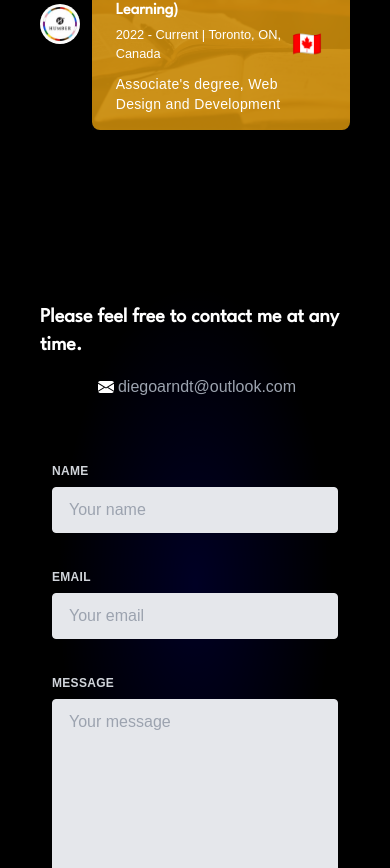
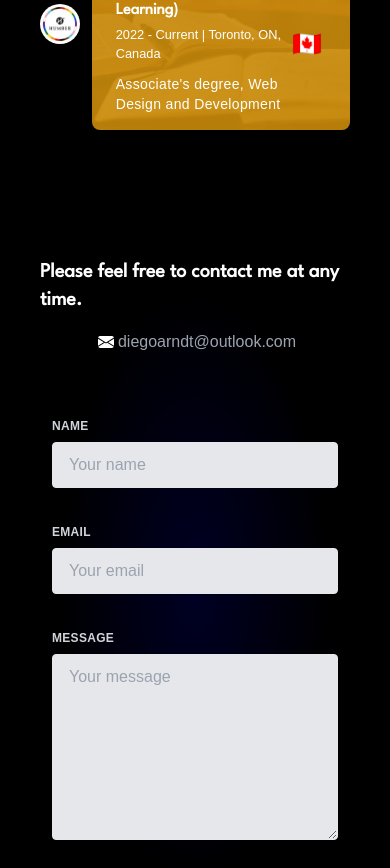
Before and after one commit to diegoarndt/arndt-portfolio, a Next.js app: page / in a window 390 px wide. Shown: the part 5716-6584 px from the top of the page. Built offline with nearby package versions, Linux system fonts and the light colour scheme.

Commit message:
Update contact.js

```diff
--- a/components/contact.js
+++ b/components/contact.js
@@ -34,7 +34,7 @@ const Contact = ({ translation }) => {
   return (
     <>
       <form
-        className='min-h-screen flex flex-col justify-center items-center pb-0 lg:pb-52 pt-24 lg:pt-0 px-10 lg:px-20'
+        className='min-h-screen flex flex-col justify-center items-center pb-24 lg:pb-52 pt-24 lg:pt-0 px-10 lg:px-20'
         onSubmit={onSubmitWithConfetti}
       >
         <h3 className='flex justify-center font-bold text-green-500 dark:text-white text-xl md:text-2xl lg:text-3xl xl:text-4xl max-w-lg lg:max-w-2xl xl:max-w-4xl'>
```
